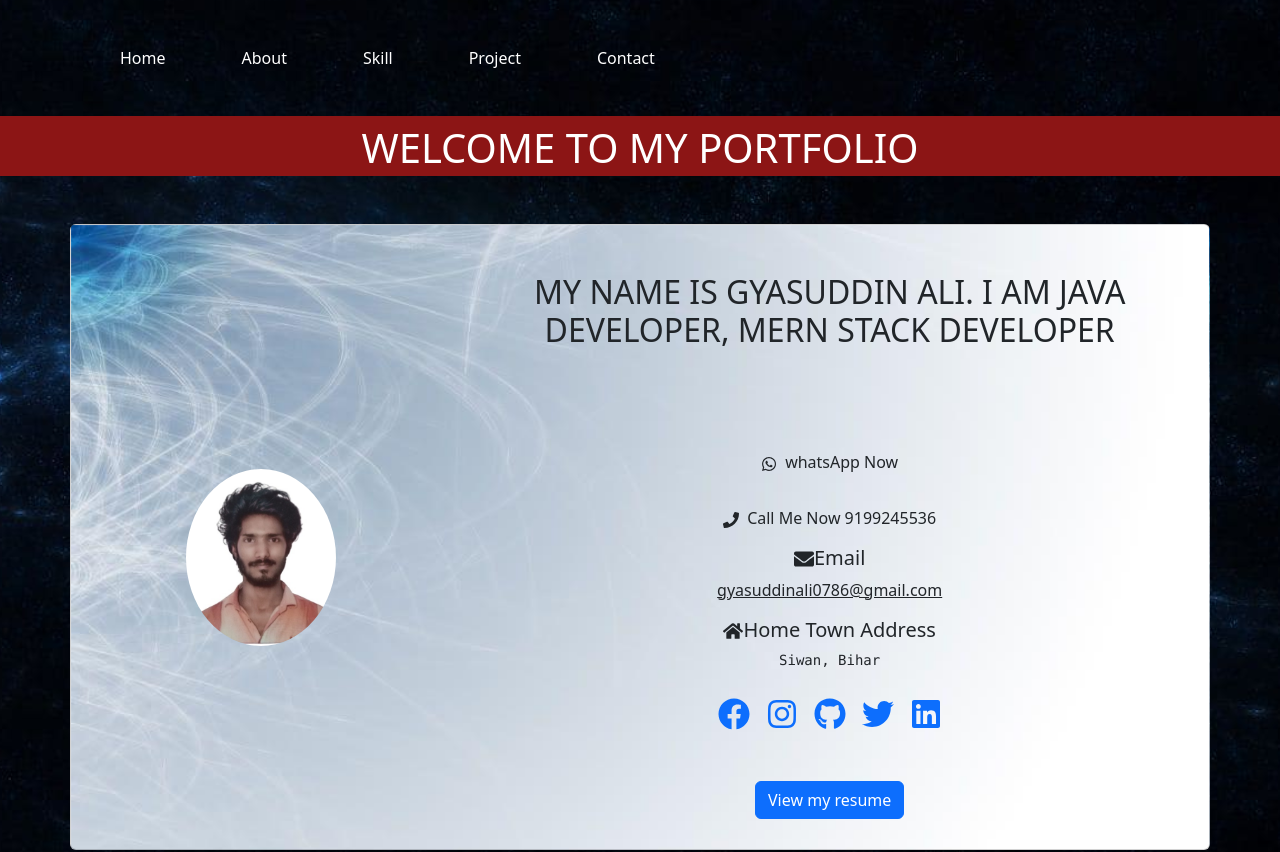
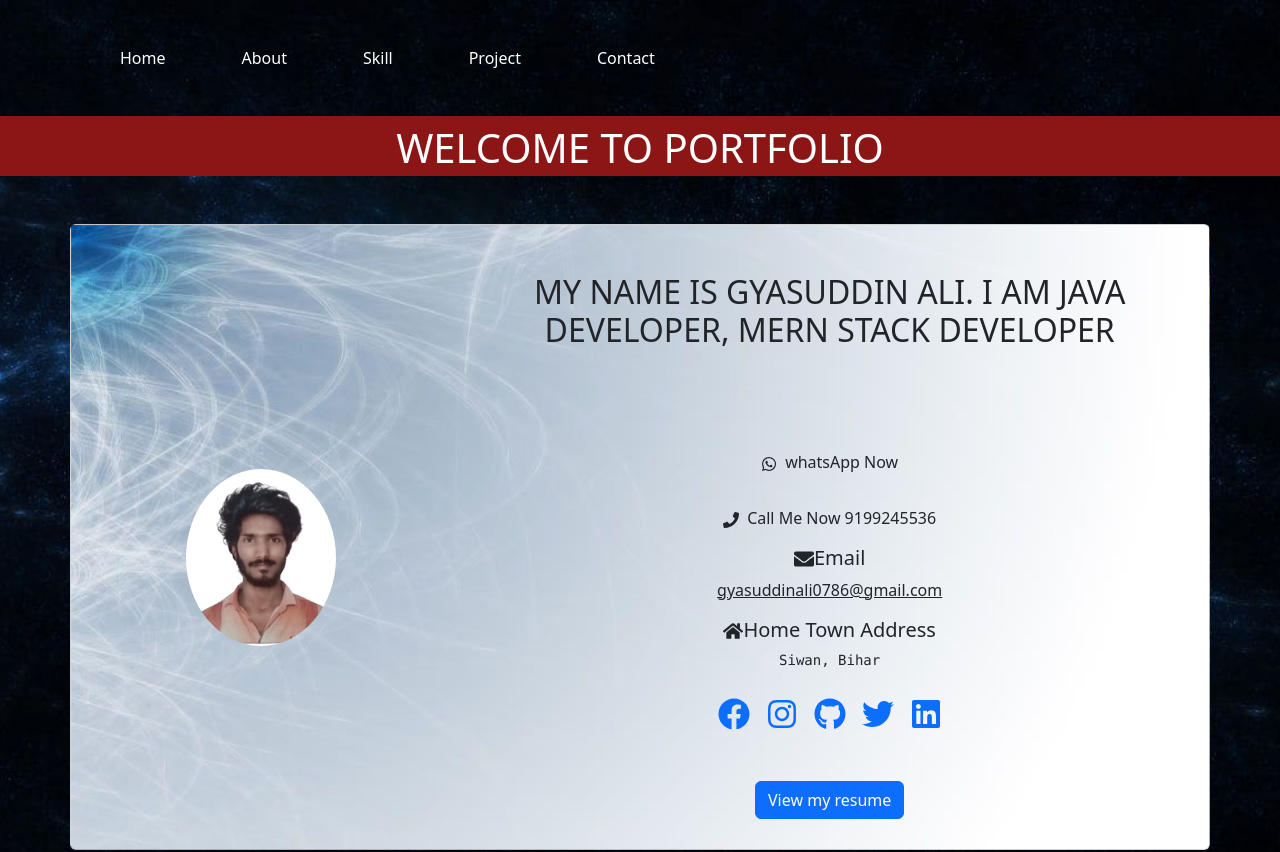
Before and after one commit to Gyasuddinali/portfolio, a React (Create React App) app: page / in a window 1280 px wide. Shown: the top 852 px of the page. Built offline with nearby package versions, Linux system fonts and the light colour scheme.

Commit message:
Update Home.js
Add my name into home page where message was hello.now I changed Hello to Hello gyasuddin. And header also change where I greetings welcome.

```diff
--- a/src/components/header/Home.js
+++ b/src/components/header/Home.js
@@ -8,7 +8,7 @@ import { FaEnvelope, FaFacebook,FaLinkedin, FaGithub, FaHome, FaInstagram, FaPho
 export default function Contact() {
   const number = "+919199245536";
   //const whatsappNumber = "+1234567890";
-  const message = "Hello!";
+  const message = "Hello! Gyasuddin";
 
   const redirectToWhatsApp = () => {
     window.location.href = `https://wa.me/${number}?text=${encodeURIComponent(message)}`;
@@ -22,7 +22,7 @@ export default function Contact() {
       <div>
         {/* <h1 id="gh" className="container-fluid text-center py-4">MY NAME IS GYASUDDIN ALI</h1> */}
       </div>
-      <h1 className='text-white text-center pt-2' style={{backgroundColor:'#8C1515',height:'60px'}}>WELCOME TO MY PORTFOLIO</h1>
+      <h1 className='text-white text-center pt-2' style={{backgroundColor:'#8C1515',height:'60px'}}>WELCOME TO PORTFOLIO</h1>
       <div id="bg" className="card container shadow-dark mt-5 mb-5">
         <div className="row align-items-center">
           {/* Profile Image */}
```
